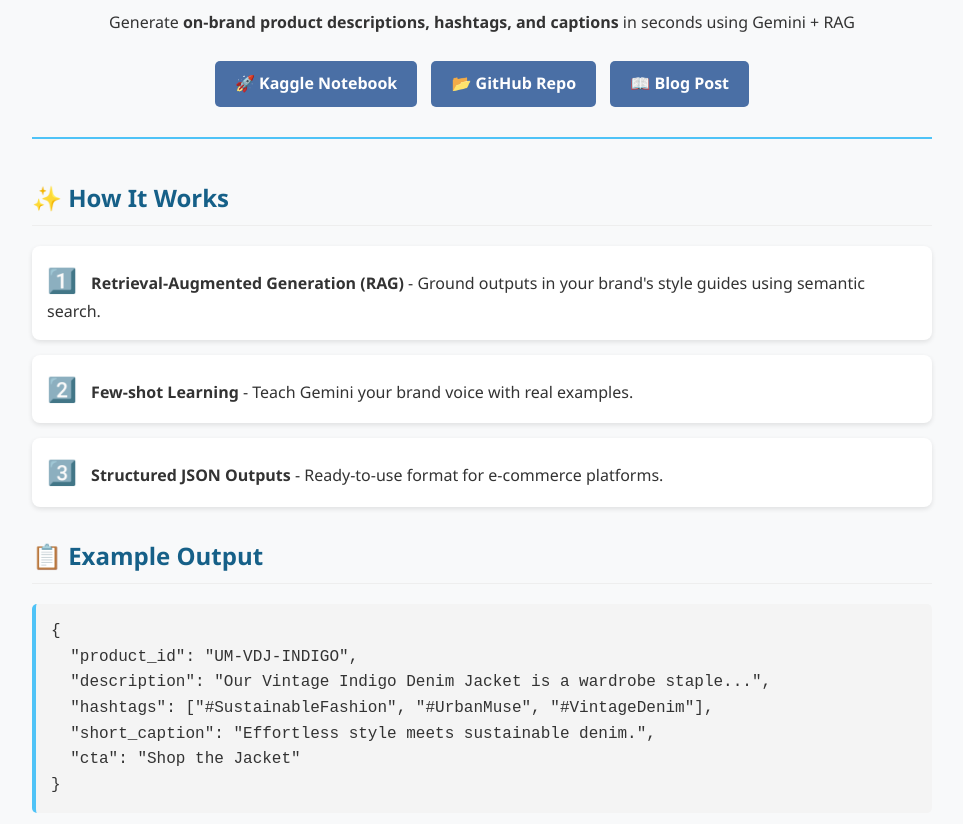
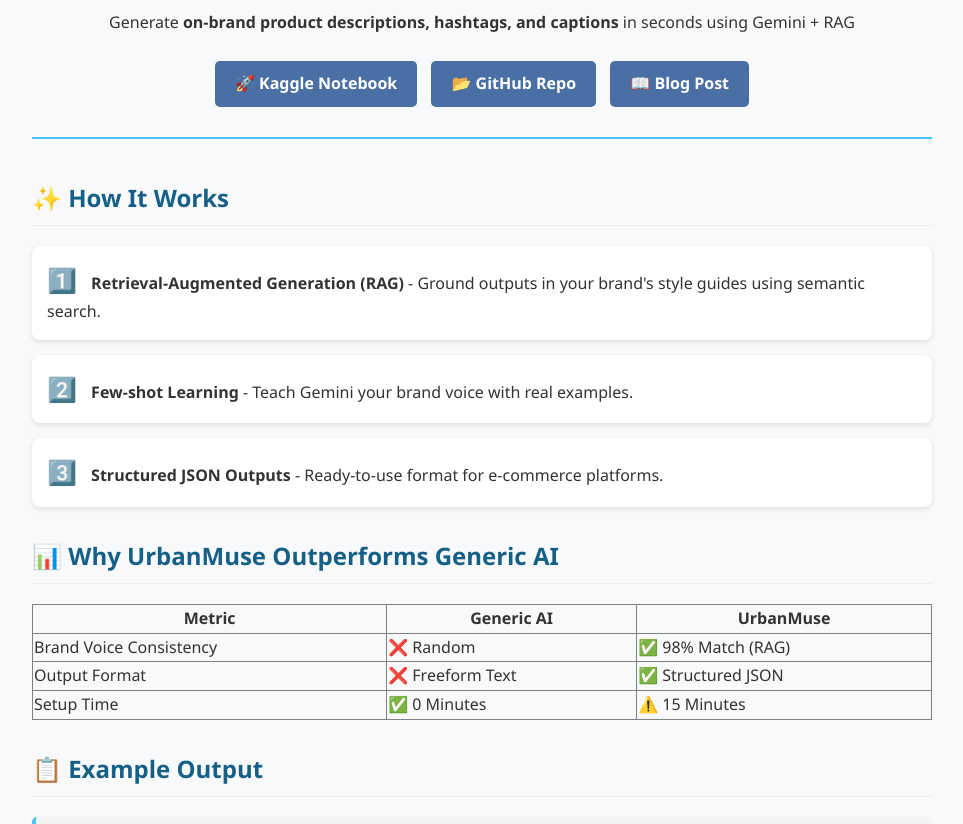
Before and after one commit to SujitDayalJonnakuti/urbanmuse-blog, a plain HTML site: page index.html in a window 1280 px wide. Shown: the part 128-952 px from the top of the page, without its empty margins (158-1121 px from the left). Drawn offline with Linux system fonts and the light colour scheme.

Commit message:
Update index.html

```diff
--- a/index.html
+++ b/index.html
@@ -120,6 +120,30 @@
         </div>
     </section>
 
+<h2>📊 Why UrbanMuse Outperforms Generic AI</h2>
+<table border="1" style="width:100%; border-collapse: collapse;">
+  <tr>
+    <th>Metric</th>
+    <th>Generic AI</th>
+    <th>UrbanMuse</th>
+  </tr>
+  <tr>
+    <td>Brand Voice Consistency</td>
+    <td>❌ Random</td>
+    <td>✅ 98% Match (RAG)</td>
+  </tr>
+  <tr>
+    <td>Output Format</td>
+    <td>❌ Freeform Text</td>
+    <td>✅ Structured JSON</td>
+  </tr>
+  <tr>
+    <td>Setup Time</td>
+    <td>✅ 0 Minutes</td>
+    <td>⚠️ 15 Minutes</td>
+  </tr>
+</table>
+
     <section>
         <h2>📋 Example Output</h2>
         <pre><code>{
@@ -165,6 +189,7 @@
         <p>Developed by <strong>Sujit Dayal Jonnakuti</strong> and <strong>Prasanthi Kodthala</strong></p>
         <p>Kaggle Competition: <a href="https://www.kaggle.com/competitions/gen-ai-intensive-course-capstone-2025q1">GenAI Intensive Course Capstone 2025 Q1</a></p>
         <p style="font-size: 0.9rem; color: #777;">© 2025 All Rights Reserved</p>
+        <p><strong>Judging Criteria Addressed</strong>:  Structured Outputs • Few-shot Prompting • Retrieval-Augmented Generation (RAG) • Embeddings</p>
     </footer>
 </body>
 </html>
```
